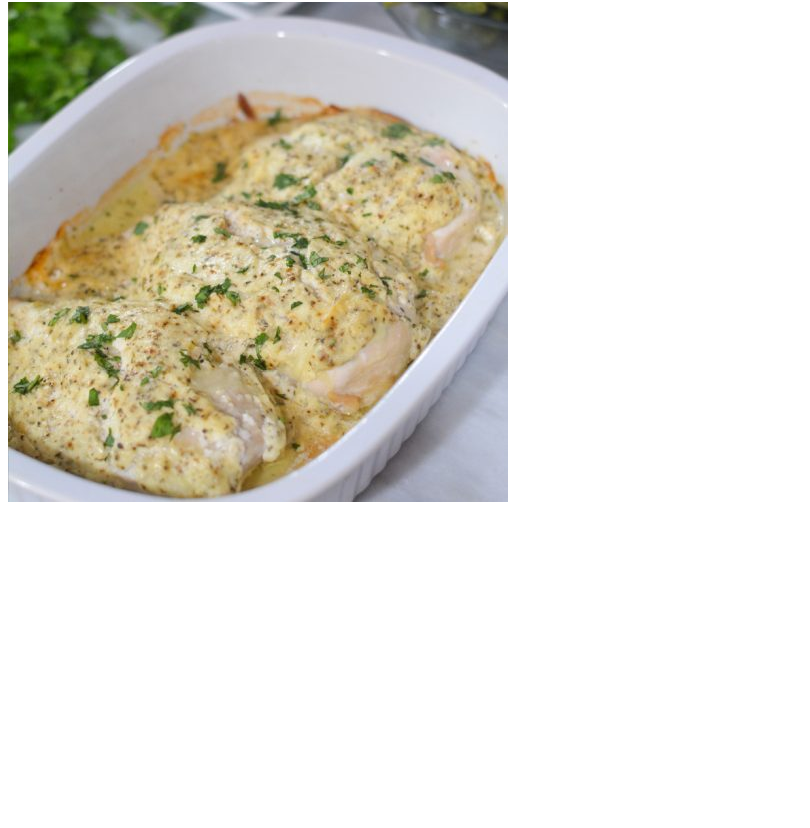
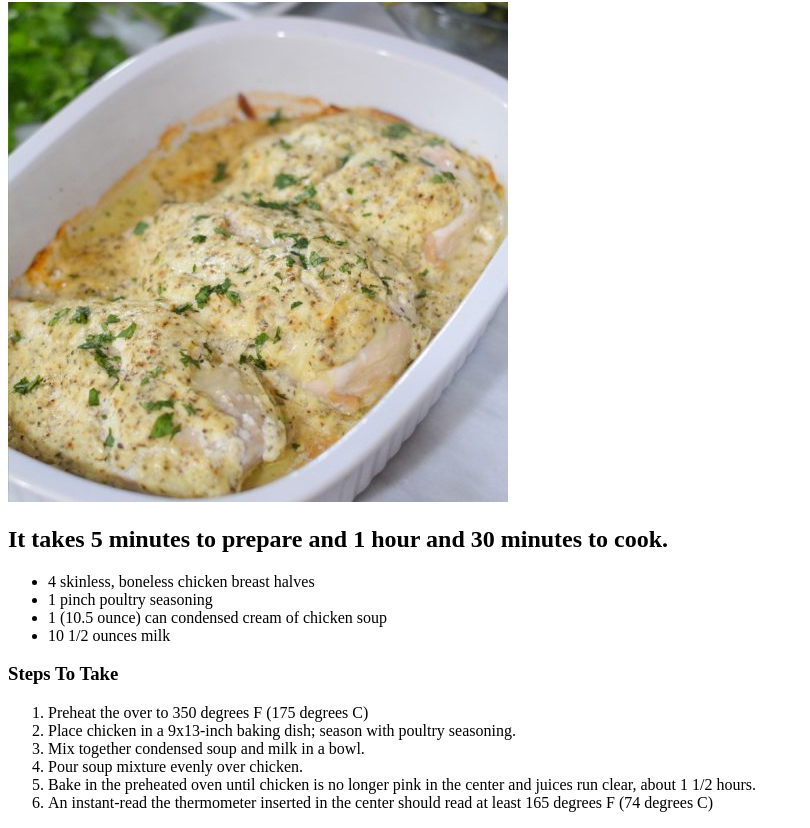
Before and after one commit to IcodeUcode1/odin-recipes, a plain HTML site: page recipes/cream-chicken.html in a window 1280 px wide. Shown: the part 78-906 px from the top of the page, without its empty margins (0-810 px from the left). Before the commit the page ends 800 px from the top, so only its background shows below. Drawn offline with Linux system fonts and the light colour scheme.

```diff
--- a/recipes/cream-chicken.html
+++ b/recipes/cream-chicken.html
@@ -8,6 +8,22 @@
     <body>
         <h1>Cream Chikcen</h1>
         <img src="../images/cream-chicken.jpeg">
+        <h2>It takes 5 minutes to prepare and 1 hour and 30 minutes to cook.</h2>
+        <ul>
+            <li>4 skinless, boneless chicken breast halves</li>
+            <li>1 pinch poultry seasoning</li>
+            <li>1 (10.5 ounce) can condensed cream of chicken soup</li>
+            <li>10 1/2 ounces milk</li>
+        </ul>
+        <h3>Steps To Take</h3>
+        <ol>
+            <li>Preheat the over to 350 degrees F (175 degrees C)</li>
+            <li>Place chicken in a 9x13-inch baking dish; season with poultry seasoning.</li>
+            <li>Mix together condensed soup and milk in a bowl.</li>
+            <li>Pour soup mixture evenly over chicken.</li>
+            <li>Bake in the preheated oven until chicken is no longer pink in the center and juices run clear, about 1 1/2 hours.</li>
+            <li>An instant-read the thermometer inserted in the center should read at least 165 degrees F (74 degrees C)</li>
+        </ol>
 
     </body>
 
```
Also changed, not shown: index.html (+2 -1 lines).
